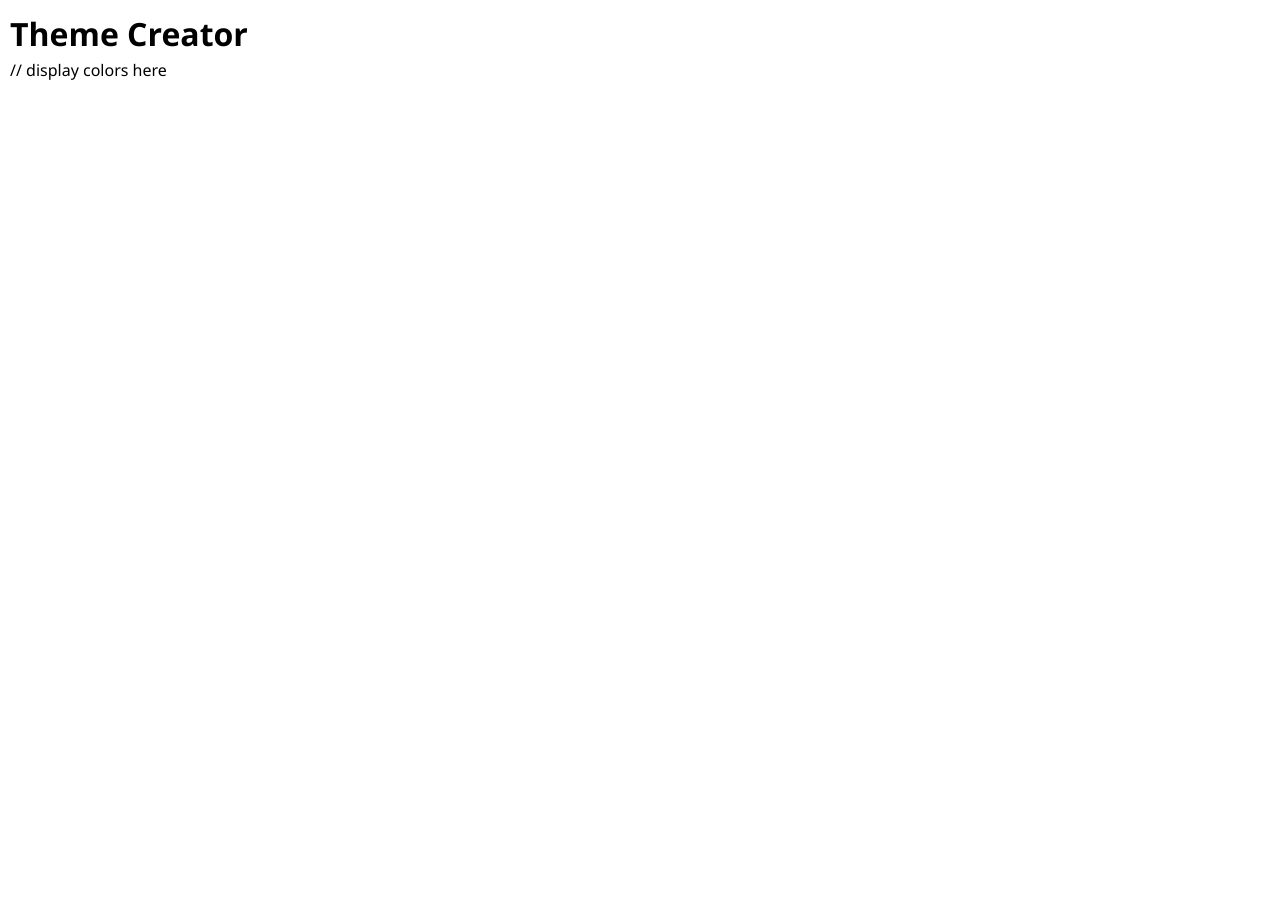
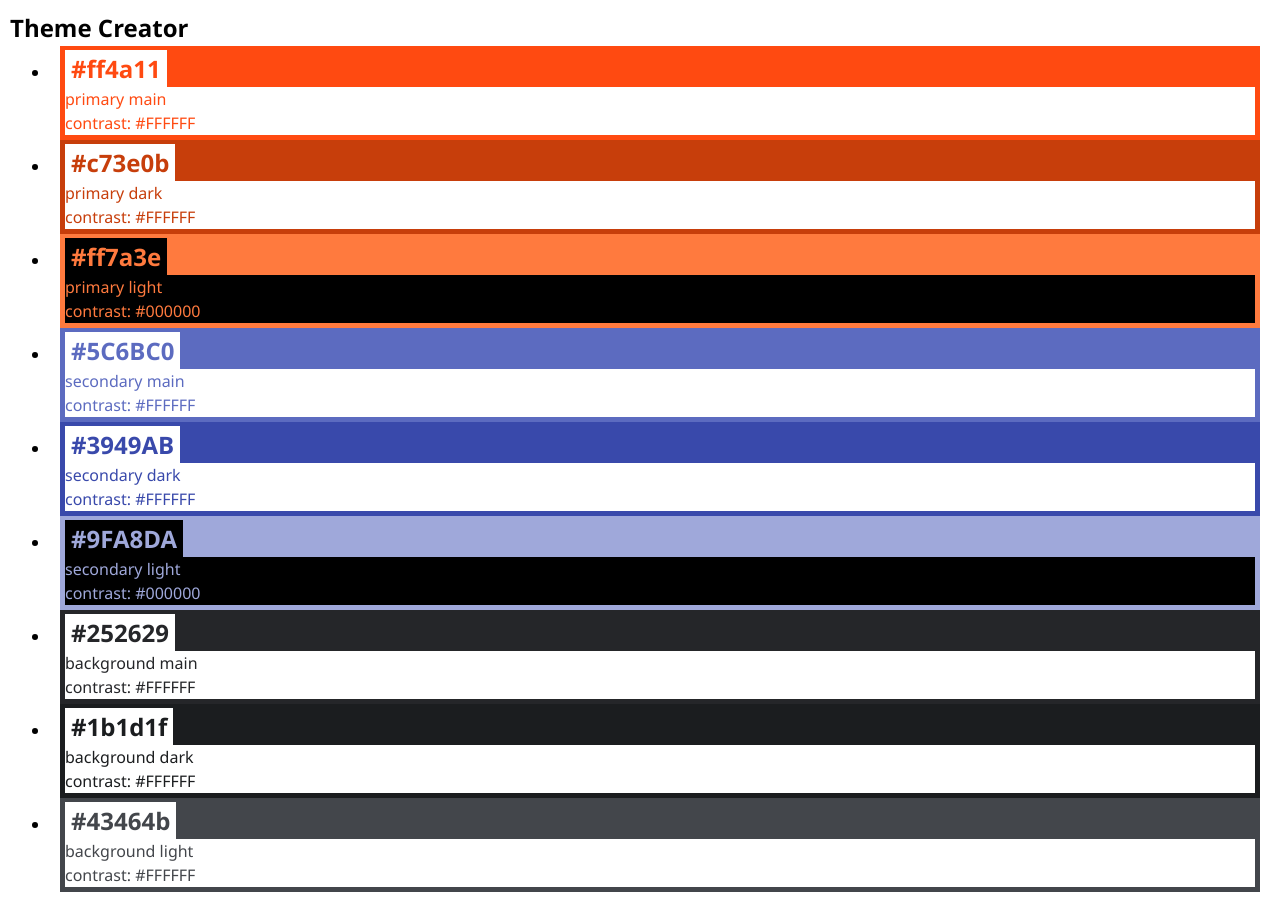
Before and after one commit to Acki77/recap-4-Acki77, a React (Vite) app: page / in a window 1280 px wide. Before the commit the page ends 800 px from the top, so only its background shows below. Built offline with nearby package versions, Linux system fonts and the light colour scheme.

Commit message:
task1 theme colors

```diff
--- a/src/App.jsx
+++ b/src/App.jsx
@@ -4,10 +4,18 @@ import "./App.css";
 
 function App() {
   return (
-    <>
-      <h1>Theme Creator</h1>
-      // display colors here
-    </>
+    <main>
+      <section className="theme">
+        <h1>Theme Creator</h1>
+        <ul className="theme__colorlist">
+          {initialColors.map((oneColor) => (
+            <li key={oneColor.id} className="theme__coloritem">
+              <Color color={oneColor} />
+            </li>
+          ))}
+        </ul>
+      </section>
+    </main>
   );
 }
 
--- a/src/Components/Color/Color.jsx
+++ b/src/Components/Color/Color.jsx
@@ -1,5 +1,28 @@
+//import { initialColors } from "../../lib/colors";
 import "./Color.css";
+//
 
 export default function Color({ color }) {
-  return null;
+  return (
+    <div className="color-card" style={{ backgroundColor: color.hex }}>
+      <h2
+        className="color-card-headline"
+        style={{ backgroundColor: color.contrastText, color: color.hex }}
+      >
+        {color.hex}
+      </h2>
+      <p
+        className="color__role"
+        style={{ backgroundColor: color.contrastText, color: color.hex }}
+      >
+        {color.role}
+      </p>
+      <p
+        className="color__contrast"
+        style={{ backgroundColor: color.contrastText, color: color.hex }}
+      >
+        contrast: {color.contrastText}
+      </p>
+    </div>
+  );
 }
```
